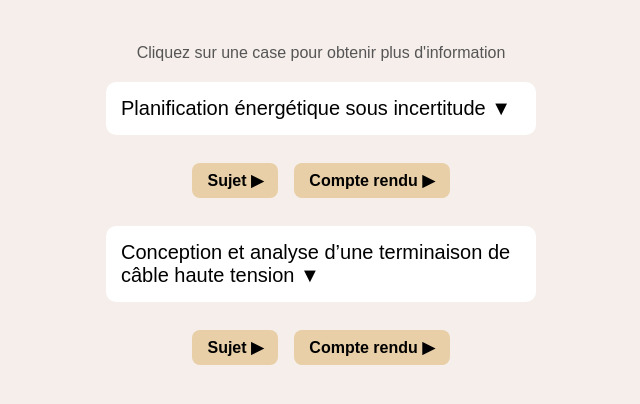
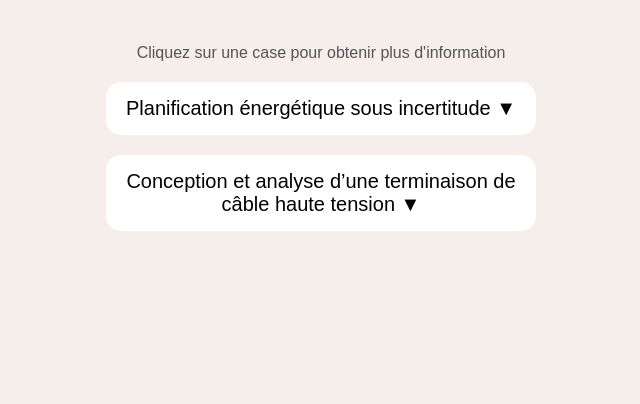
Before and after one commit to Elo-ui/projets1_eloise, a plain HTML site: page index.html in a window 1280 px wide. Shown: the whole page, without its empty margins (319-959 px from the left). Drawn offline with Linux system fonts and the light colour scheme.

Commit message:
Add files via upload

```diff
--- a/index.html
+++ b/index.html
@@ -29,34 +29,31 @@
 
 
         .projet {
-            width: 100%;
+            width: 90%;
             max-width: 400px;
-            margin: 20px auto;
+            margin: 20px auto; /* centre horizontalement */
             padding: 15px;
-            border-radius: 10px;
+            border-radius: 15px;
             cursor: pointer;
             font-size: 20px;
-            color: #000000;
-            background-color: white;
-            transition: all 0.3s ease;
+            background-color: #ffffff;
+            text-align: center; /* centre le texte */
         }
 
         .pdfs {
-            display: flex;
+            display: none;
             justify-content: center;
-            flex-wrap: wrap;
+            gap: 15px;
+            margin-bottom: 20px;
         }
 
         .pdfs a {
-            display: inline-block;
-            margin: 8px;
-            padding: 8px 15px;
-            border-radius: 8px;
+            padding: 10px 20px;
+            border-radius: 12px;
             text-decoration: none;
-            color: #000000;
+            color: #000;
             background-color: #e8cfa7;
             font-weight: bold;
-            transition: 0.3s;
         }
 
 
@@ -65,14 +62,14 @@
 <script>
 function toggle(id) {
     var element = document.getElementById(id);
-            if (element.style.display === "none") {
-                element.style.display = "block";
+
+    if (element.style.display === "flex") {
+        element.style.display = "none";
     } else {
-                element.style.display = "none";
+        element.style.display = "flex";
     }
 }
 </script>
-
 </head>
 
 <body>
```
Lines whose indentation alone changed are shown as unchanged.
